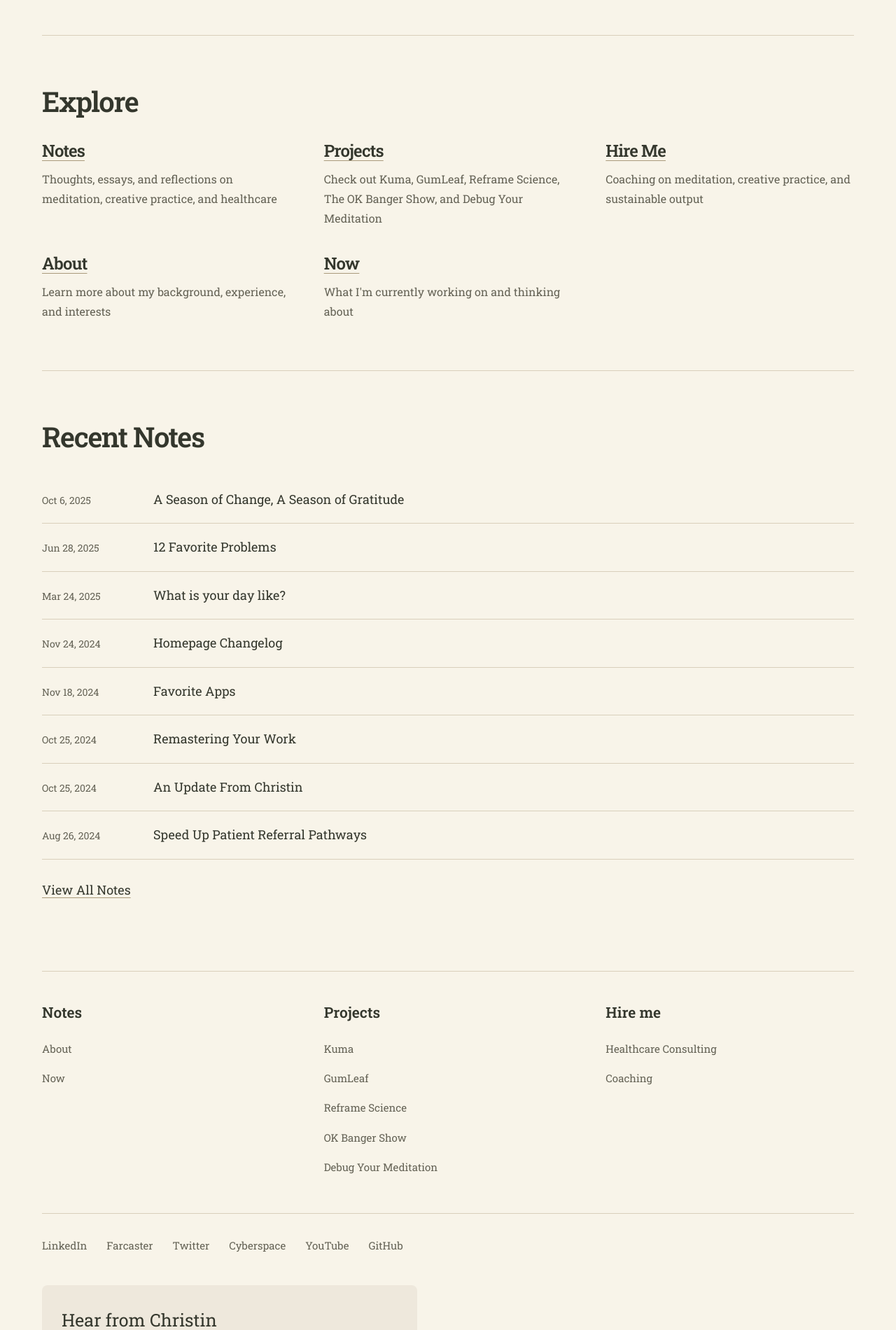
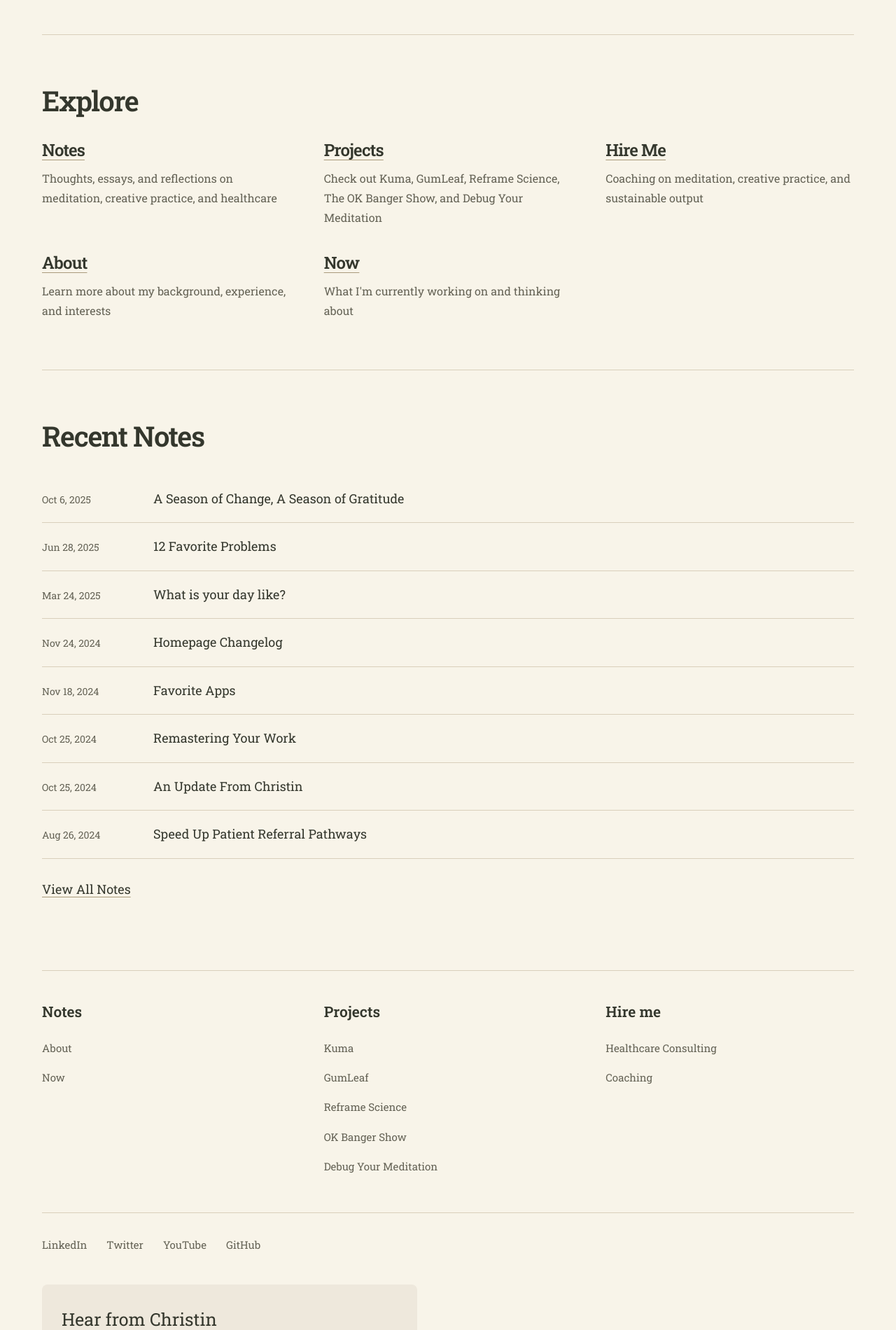
Before and after one commit to codestin/christinweb, a Jekyll site: the page built from _pages/index.md, in a window 1280 px wide. Shown: the part 2005-3905 px from the top of the page at 70% size. Built offline with Jekyll 4.4.1, drawn with Linux system fonts in a browser that asks for light colours.

Commit message:
Simplify social links and remove redundant project dividers

```diff
--- a/_data/navigation.yml
+++ b/_data/navigation.yml
@@ -67,12 +67,8 @@
 social:
   - title: LinkedIn
     url: https://linkedin.com/in/christinchong
-  - title: Farcaster
-    url: https://farcaster.xyz/christin
   - title: Twitter
     url: https://twitter.com/christintweets
-  - title: Cyberspace
-    url: https://cyberspace.online/christin
   - title: YouTube
     url: https://youtube.com/@okbangershow
   - title: GitHub
--- a/_sass/_style.scss
+++ b/_sass/_style.scss
@@ -106,6 +106,7 @@
 .home content > hr { margin-block: 70px; }
 .project-list { display: grid; grid-template-columns: 1fr 1fr; gap: 0 64px; }
 .project-entry { padding: 32px 0; border-bottom: 1px solid var(--color-rule-soft); }
+.project-entry:nth-last-child(-n+2):not(.project-entry--featured) { border-bottom: 0; }
 .project-entry h3 { margin: 0 0 16px; font-size: 28px; }
 .project-entry h3 a { text-decoration: none; }
 .project-entry h3 span { font-size: 20px; font-weight: 400; margin-left: 8px; color: var(--color-tan-deep); }
@@ -202,6 +203,7 @@
   .home content > hr { margin-block: 48px; }
   .project-list, .project-entry--featured, .home-sections { grid-template-columns: 1fr; }
   .project-entry--featured { padding: 24px; gap: 24px; }
+  .project-entry:nth-last-child(2):not(.project-entry--featured) { border-bottom: 1px solid var(--color-rule-soft); }
   .project-art { max-width: 210px; }
   .home-sections { gap: 28px; }
   .note-list li { grid-template-columns: 1fr; gap: 4px; }
```
